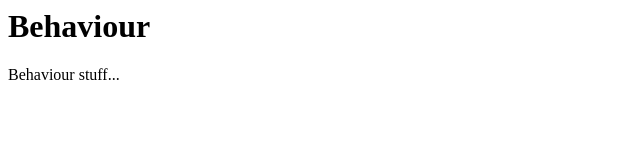
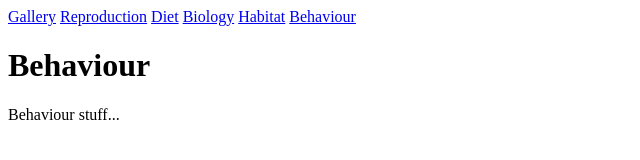
Before and after one commit to dunc75/dunc75.github.io, a plain HTML site: page behaviour.html in a window 1280 px wide. Shown: the whole page, without its empty margins (0-640 px from the left). Drawn offline with Linux system fonts and the light colour scheme.

Commit message:
Update behaviour.html

```diff
--- a/behaviour.html
+++ b/behaviour.html
@@ -2,6 +2,8 @@
 <head>
 </head>
 <body>
+  <nav><a href="gallery.html">Gallery</a> <a href="reproduction.html">Reproduction</a> <a href="diet.html">Diet</a> <a href="biology.html">Biology</a>
+    <a href="habitat.html">Habitat</a> <a href="behaviour.html">Behaviour</a></nav>
   <h1>Behaviour</h1>
   <p>Behaviour stuff...</p>
 </body>
```
